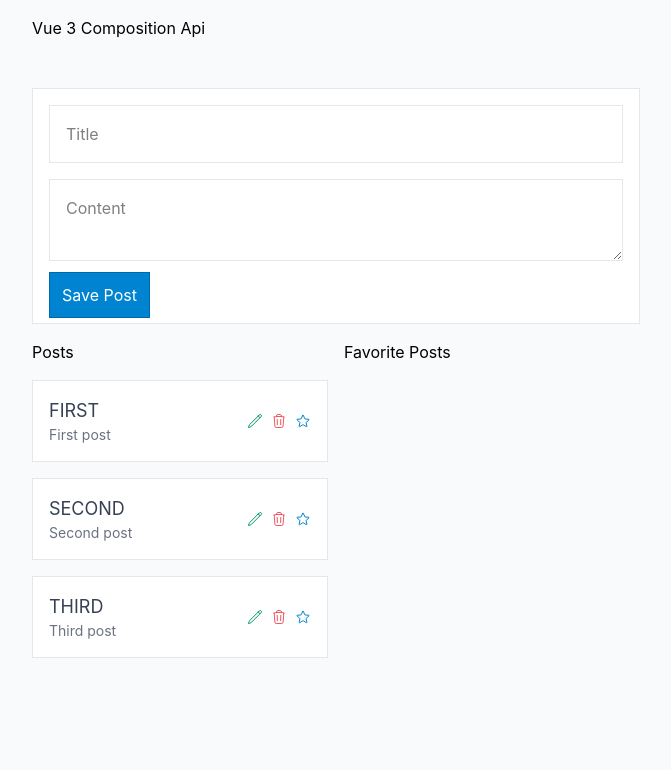
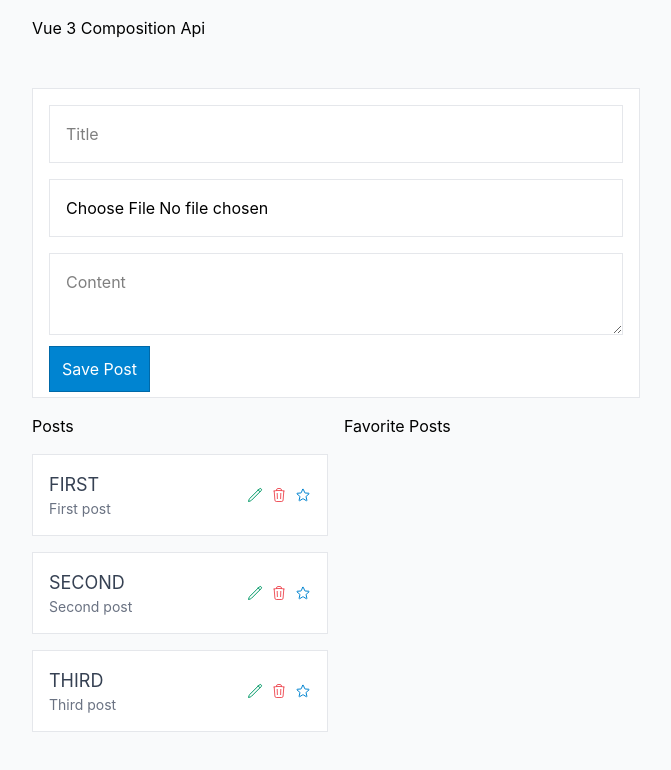
Before and after one commit to vmoisej/vuejs3movie, a Vue app: page / in a window 1280 px wide. Shown: the top 770 px of the page, without its empty margins (304-975 px from the left). Built offline with nearby package versions, Linux system fonts and the light colour scheme.

Commit message:
Lesson 6. Refs.

```diff
--- a/src/App.vue
+++ b/src/App.vue
@@ -17,6 +17,9 @@
     <div class="bg-white border border-gray-200 p-4 mb-4">
       <div class="mb-4">
         <input v-model="post.title" type="text" placeholder="Title" class="p-4 border border-gray-200 w-full">
+      </div>
+      <div class="mb-4">
+        <input ref="inputImage" type="file" class="p-4 border border-gray-200 w-full">
       </div>
       <div class="mb-4">
         <textarea v-model="post.content" placeholder="Content" class="p-4 border border-gray-200 w-full"></textarea>
@@ -46,8 +49,12 @@
 </template>
 
 <script setup>
-import {computed, provide, reactive, ref, watch} from "vue"
+import {onMounted, computed, provide, reactive, ref, watch} from "vue"
 import PostItem from "@/components/post/PostItem.vue"
+
+onMounted(() => {
+  console.log(inputImage.value)
+})
 
 const posts = ref([
   {
@@ -68,6 +75,7 @@ const posts = ref([
 ])
 const isModalOpen = ref(false)
 const errors = ref([])
+const inputImage = ref(null)
 const post = reactive({
   title: '',
   content: '',
@@ -94,6 +102,7 @@ const storePost = function() {
     title: '',
     content: '',
   })
+  inputImage.value.value = null;
 }
 
 const editPost = function(post) {
```
